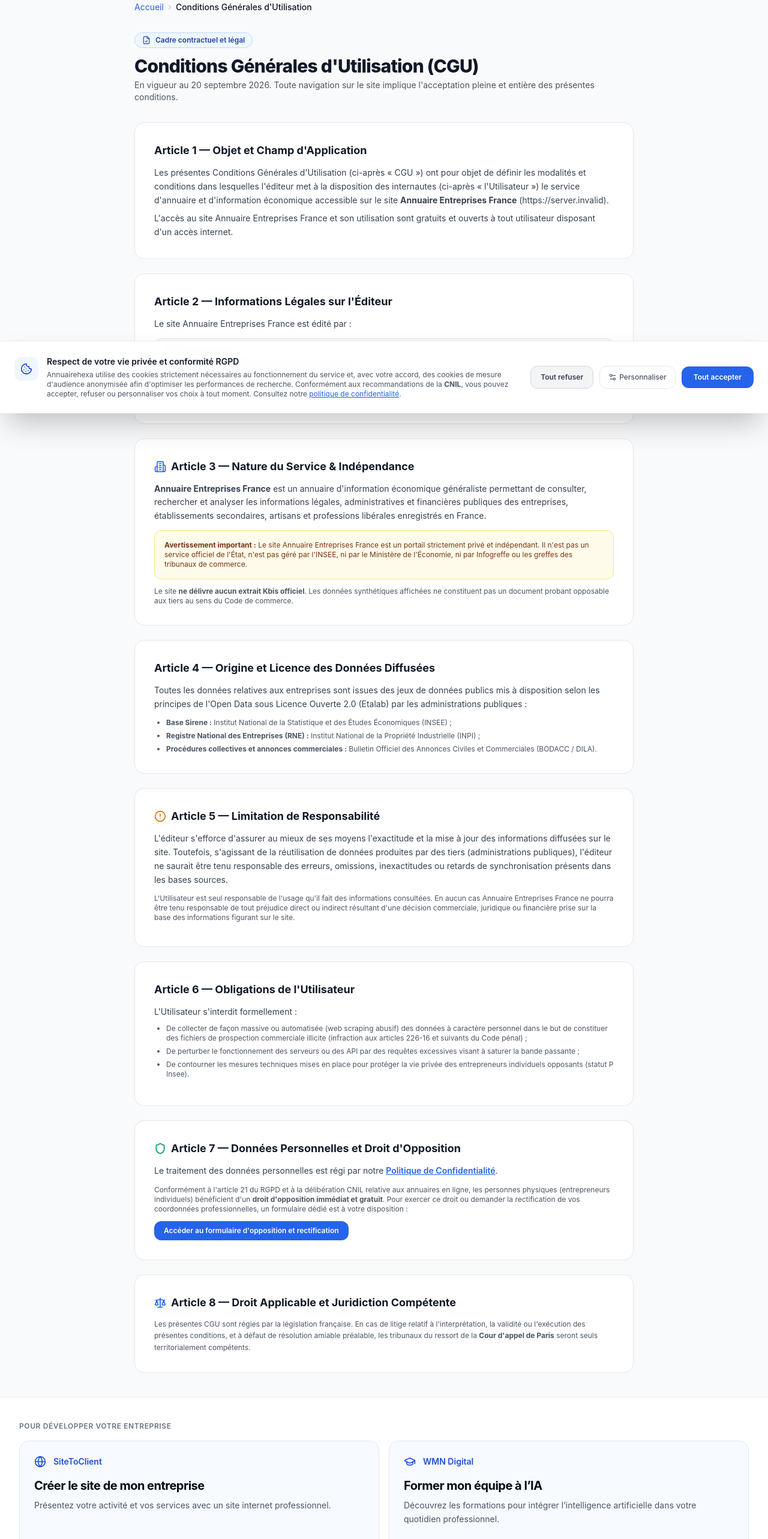
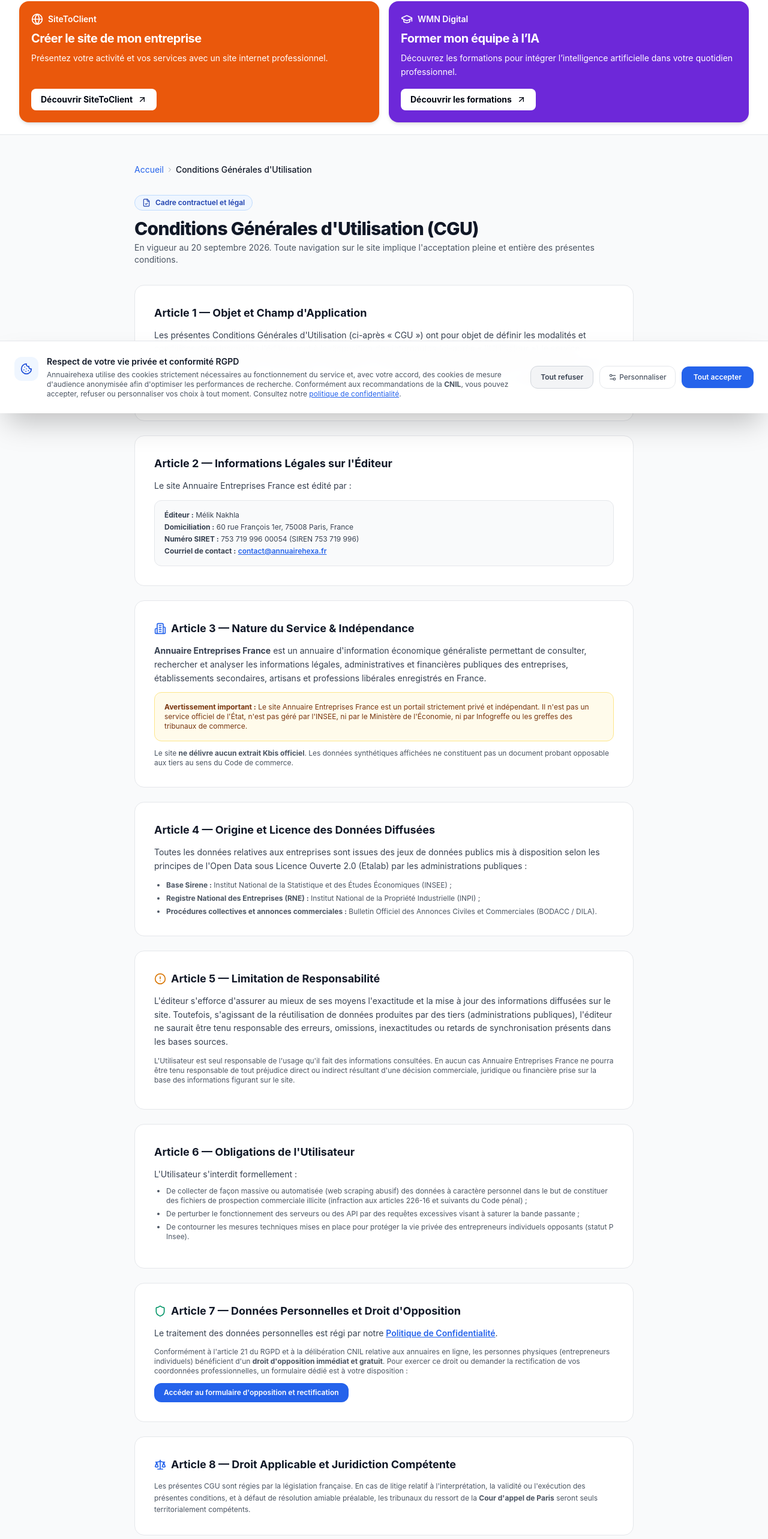
Before and after one commit to melikna/annuairehexa, a Next.js app: page /cgu in a window 1280 px wide. Shown: the part 111-2677 px from the top of the page at 60% size. Built offline with nearby package versions, Linux system fonts and the light colour scheme; no server answers.

Commit message:
Make business offers prominent below header with contrasting colors

```diff
--- a/src/components/layout/BusinessOffers.tsx
+++ b/src/components/layout/BusinessOffers.tsx
@@ -9,6 +9,7 @@
     linkTitle: 'Création de site internet',
     action: 'Découvrir SiteToClient',
     Icon: Globe,
+    color: 'bg-orange-600 hover:bg-orange-700',
   },
   {
     name: 'WMN Digital',
@@ -18,31 +19,32 @@
     linkTitle: 'Formation IA',
     action: 'Découvrir les formations',
     Icon: GraduationCap,
+    color: 'bg-violet-700 hover:bg-violet-800',
   },
 ]
 
 export function BusinessOffers() {
   return (
-    <section aria-label="Services pour votre entreprise" className="border-t border-gray-200 bg-white">
-      <div className="mx-auto max-w-7xl px-4 py-10 sm:px-6 lg:px-8">
-        <p className="mb-4 text-xs font-semibold uppercase tracking-wider text-gray-500">
+    <section aria-label="Services pour votre entreprise" className="border-b border-gray-200 bg-white">
+      <div className="mx-auto max-w-7xl px-4 py-5 sm:px-6 lg:px-8">
+        <p className="mb-3 text-xs font-bold uppercase tracking-wider text-gray-700">
           Pour développer votre entreprise
         </p>
         <div className="grid gap-4 md:grid-cols-2">
-          {offers.map(({ name, title, description, href, linkTitle, action, Icon }) => (
+          {offers.map(({ name, title, description, href, linkTitle, action, Icon, color }) => (
             <a
               key={name}
               href={href}
               title={linkTitle}
-              className="group flex flex-col rounded-2xl border border-blue-100 bg-blue-50/50 p-6 transition-colors hover:border-blue-300 hover:bg-blue-50 focus-visible:outline focus-visible:outline-2 focus-visible:outline-offset-4 focus-visible:outline-blue-600"
+              className={`group flex flex-col rounded-2xl p-5 text-white shadow-md transition-colors focus-visible:outline focus-visible:outline-2 focus-visible:outline-offset-4 focus-visible:outline-gray-950 ${color}`}
             >
-              <div className="mb-4 flex items-center gap-3 text-blue-700">
+              <div className="mb-2 flex items-center gap-2 text-white">
                 <Icon aria-hidden="true" className="h-5 w-5 shrink-0" />
                 <span className="text-sm font-semibold">{name}</span>
               </div>
-              <h2 className="text-xl font-bold tracking-tight text-gray-950">{title}</h2>
-              <p className="mb-5 mt-2 text-sm leading-relaxed text-gray-600">{description}</p>
-              <span className="mt-auto inline-flex items-center gap-2 text-sm font-semibold text-blue-700 group-hover:underline">
+              <h2 className="text-xl font-bold tracking-tight text-white">{title}</h2>
+              <p className="mb-4 mt-2 text-sm leading-relaxed text-white">{description}</p>
+              <span className="mt-auto inline-flex w-fit items-center gap-2 rounded-lg bg-white px-4 py-2 text-sm font-bold text-gray-950 group-hover:underline">
                 {action}
                 <ArrowUpRight aria-hidden="true" className="h-4 w-4" />
               </span>
--- a/src/components/layout/PublicLayout.tsx
+++ b/src/components/layout/PublicLayout.tsx
@@ -11,10 +11,10 @@
   return (
     <div className="min-h-screen flex flex-col">
       <Header />
+      <BusinessOffers />
       <main id="main-content" className="flex-1" tabIndex={-1}>
         {children}
       </main>
-      <BusinessOffers />
       <Footer />
       <CookieConsentBanner />
     </div>
```
